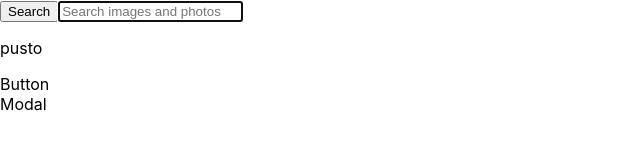
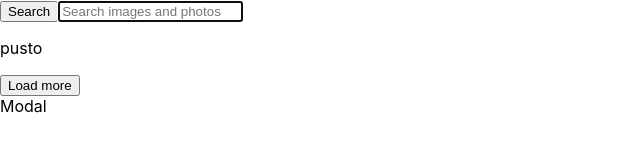
Before and after one commit to MateuszCharysz/goit-react-hw-03-image-finder, a React (Create React App) app: page / in a window 1280 px wide. Shown: the top 164 px of the page, without its empty margins (0-640 px from the left). Built offline with nearby package versions, Linux system fonts and the light colour scheme.

Commit message:
infinite loop on querry fixed - infinite loop on page begin x_X

```diff
--- a/src/components/App.jsx
+++ b/src/components/App.jsx
@@ -7,7 +7,7 @@ import Modal from './modal/Modal';
 import { apiUrl } from './js/api-url';
 import { pixabayApiLuncher } from './js/pixabay-api-luncher';
 import Loader from './loader/Loader';
-import isEqual from 'lodash.isequal';
+// import isEqual from 'lodash.isequal';
 
 export class App extends Component {
   state = {
@@ -32,15 +32,19 @@ export class App extends Component {
     }
   };
 
-  submitHandler = value => {
-    this.setState({ querry: value });
+  submitHandlerSearch = value => {
+    this.setState({ querry: value, page: 1 });
+  };
+
+  pageHandlerBtn = value => {
+    this.setState({ page: value++ });
   };
 
   render() {
     const { pictures, isLoading, error } = this.state;
     return (
       <>
-        <Searchbar onSubmit={this.submitHandler} />
+        <Searchbar onSubmit={this.submitHandlerSearch} />
         {isLoading ? (
           <Loader />
         ) : error !== null ? (
@@ -50,18 +54,15 @@ export class App extends Component {
         ) : (
           <p>pusto</p>
         )}
-        <Button />
+        <Button pagehandler={this.pageHandlerBtn} />
         <Modal />
       </>
     );
   }
   async componentDidUpdate(prevProps, prevState) {
-    // console.log('update');
-    // console.log(JSON.stringify(prevState.pictures));
-    // console.log(JSON.stringify(this.state.pictures));
-
     if (
-      JSON.stringify(prevState) !== JSON.stringify(this.state)
+      prevState.querry !== this.state.querry ||
+      prevState.page !== this.state.page
     )
       await this.apiUrlState();
   }
--- a/src/components/button/Button.jsx
+++ b/src/components/button/Button.jsx
@@ -1,8 +1,12 @@
 import React from 'react';
 // import PropTypes from 'prop-types'
 
-const Button = props => {
-  return <div>Button</div>;
+const Button = ({ pagehandler }) => {
+  return (
+    <button type="button" onClick={pagehandler} className='loadmore'>
+      Load more
+    </button>
+  );
 };
 
 // Button.propTypes = {}
--- a/src/components/imageGallery/ImageGallery.jsx
+++ b/src/components/imageGallery/ImageGallery.jsx
@@ -7,7 +7,7 @@ const ImageGallery = ({ data }) => {
   return (
     <ul className="gallery">
       {data.map(({ id, webformatURL, tags }) => (
-        <ImageGalleryItem id={id} smallUrl={webformatURL} alt={tags} />
+        <ImageGalleryItem key={id} smallUrl={webformatURL} alt={tags} />
       ))}
     </ul>
   );
--- a/src/components/imageGalleryItem/ImageGalleryItem.jsx
+++ b/src/components/imageGalleryItem/ImageGalleryItem.jsx
@@ -1,9 +1,9 @@
 import React from 'react';
 // import PropTypes from 'prop-types'
 
-const ImageGalleryItem = ({ id, smallUrl, alt }) => {
+const ImageGalleryItem = ({ smallUrl, alt }) => {
   return (
-    <li key={id} className="gallery-item">
+    <li className="gallery-item">
       Zdjątka
       <img src={smallUrl} alt={alt} />
     </li>
```
